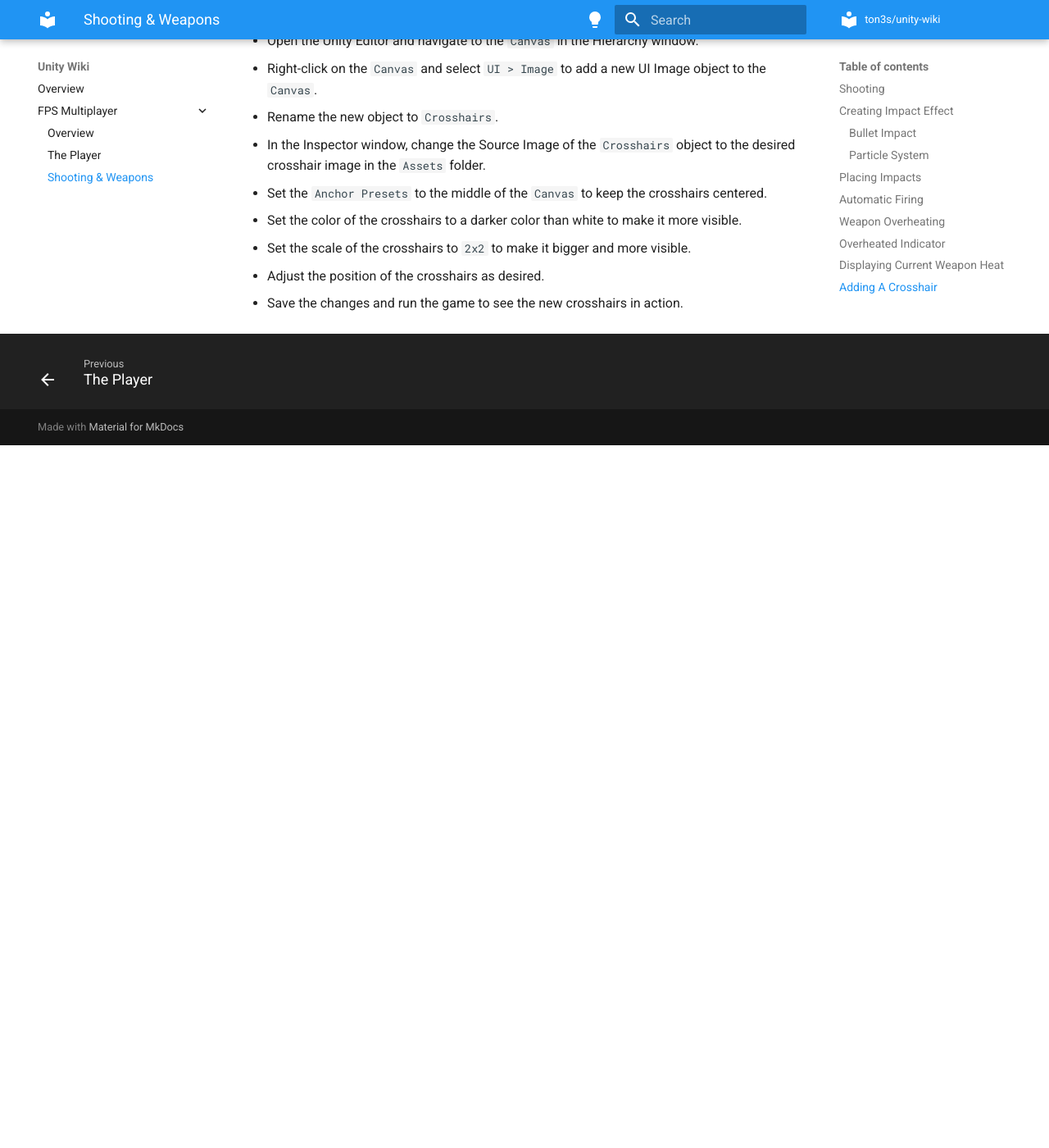
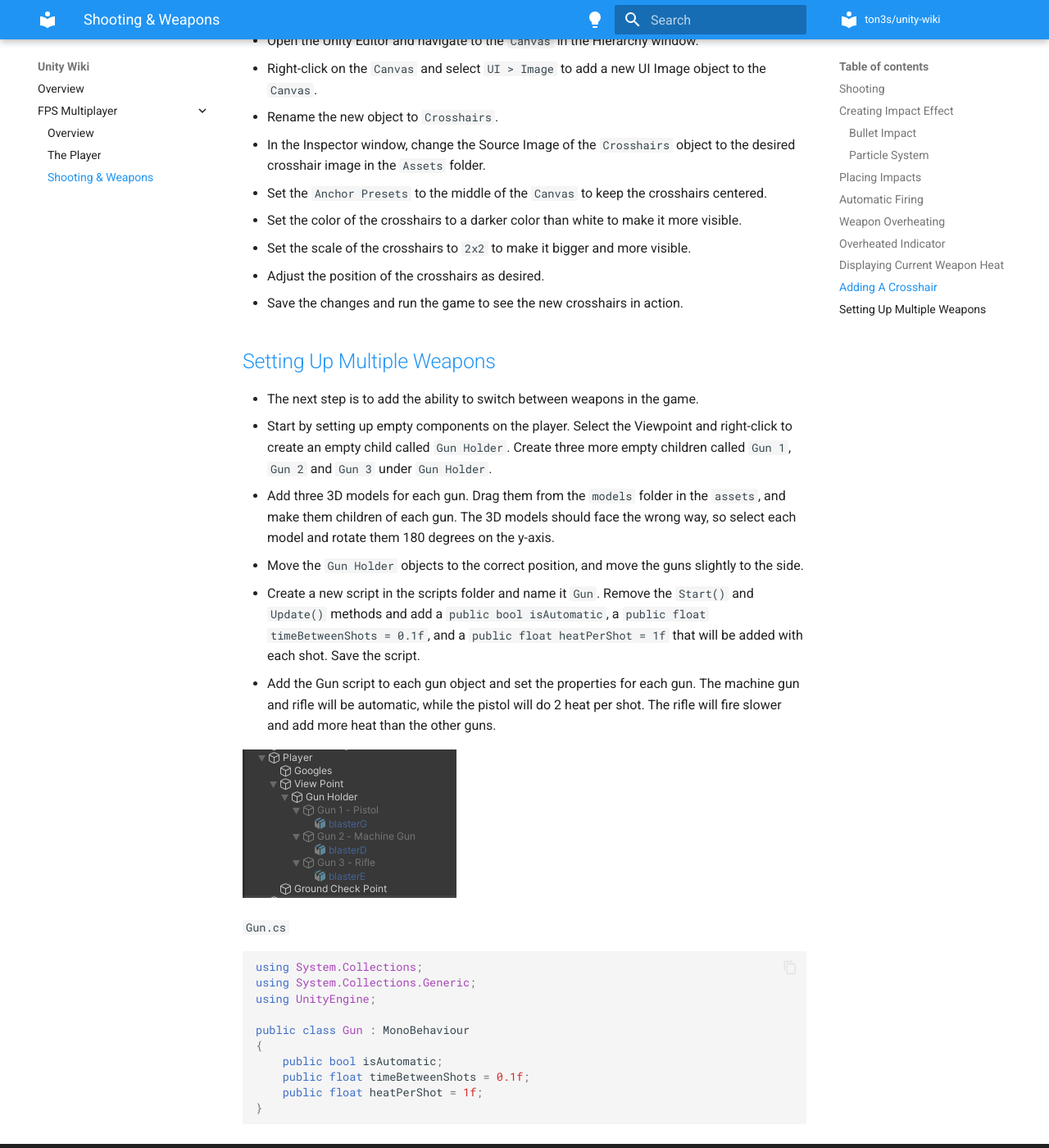
Before and after one commit to ton3s/unity-wiki, an MkDocs documentation site: the page built from docs/fps-multiplayer/shooting-weapons.md, in a window 1280 px wide and 1400 px high, scrolled down 8648 px. Shown: the whole window at 82% size. Built offline with MkDocs 1.6.1 and Material for MkDocs 9.7.7, drawn with Linux system fonts in a browser that asks for light colours; before the commit the page ends 9191 px from its top, so only the background shows below that.

Commit message:
Add video 24

````diff
--- a/docs/fps-multiplayer/shooting-weapons.md
+++ b/docs/fps-multiplayer/shooting-weapons.md
@@ -286,3 +286,29 @@ private void Shoot() {
 - Set the scale of the crosshairs to `2x2` to make it bigger and more visible.
 - Adjust the position of the crosshairs as desired.
 - Save the changes and run the game to see the new crosshairs in action.
+
+## [Setting Up Multiple Weapons](https://www.udemy.com/course/unity-online-multiplayer/learn/lecture/25987930#questions)
+
+- The next step is to add the ability to switch between weapons in the game.
+- Start by setting up empty components on the player. Select the Viewpoint and right-click to create an empty child called `Gun Holder`. Create three more empty children called `Gun 1`, `Gun 2` and `Gun 3` under `Gun Holder`.
+- Add three 3D models for each gun. Drag them from the `models` folder in the `assets`, and make them children of each gun. The 3D models should face the wrong way, so select each model and rotate them 180 degrees on the y-axis.
+- Move the `Gun Holder` objects to the correct position, and move the guns slightly to the side.
+- Create a new script in the scripts folder and name it `Gun`. Remove the `Start()` and `Update()` methods and add a `public bool isAutomatic`, a `public float timeBetweenShots = 0.1f`, and a `public float heatPerShot = 1f` that will be added with each shot. Save the script.
+- Add the Gun script to each gun object and set the properties for each gun. The machine gun and rifle will be automatic, while the pistol will do 2 heat per shot. The rifle will fire slower and add more heat than the other guns.
+
+![Multiple Weapons](images/multiple-weapons.png)
+
+`Gun.cs`
+
+```cs
+using System.Collections;
+using System.Collections.Generic;
+using UnityEngine;
+
+public class Gun : MonoBehaviour
+{
+    public bool isAutomatic;
+    public float timeBetweenShots = 0.1f;
+    public float heatPerShot = 1f;
+}
+```
````
Also changed, not shown: docs/fps-multiplayer/images/multiple-weapons.png (added).
